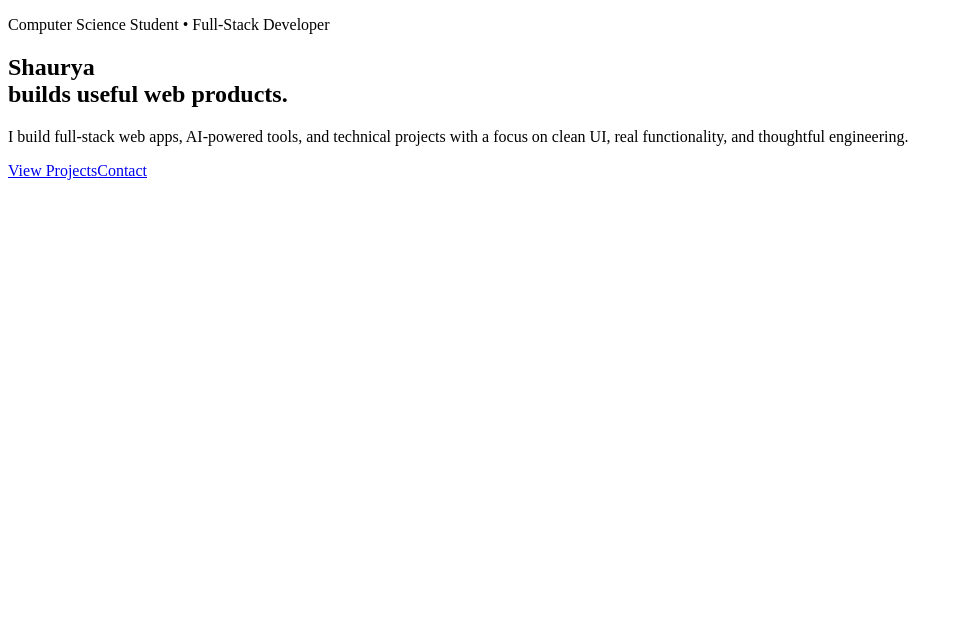
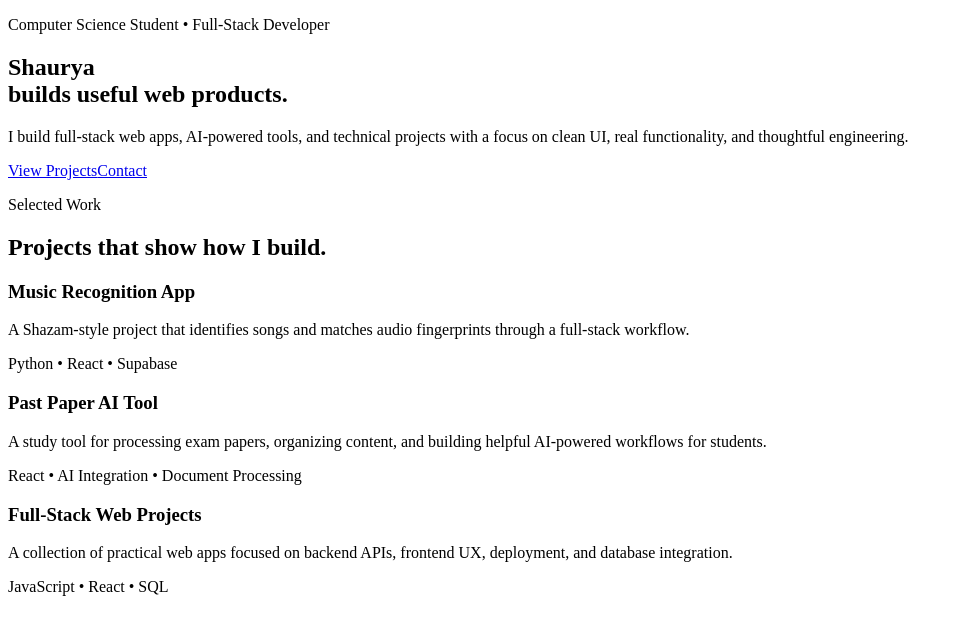
Before and after one commit to icecold009/shaurya-portfolio, a React (Vite) app: page / in a window 1280 px wide. Shown: the top 634 px of the page, without its empty margins (0-963 px from the left). Built offline with nearby package versions, Linux system fonts and the light colour scheme; the HTML template or start-up script is replaced by a standard one.

Commit message:
Add projects section with portfolio cards

```diff
--- a/src/App.jsx
+++ b/src/App.jsx
@@ -1,9 +1,11 @@
 import Hero from "./components/Hero";
+import Projects from "./components/Projects";
 
 function App() {
     return (
         <main>
             <Hero />
+            <Projects />
         </main>
     );
 }
--- a/src/components/Projects.jsx
+++ b/src/components/Projects.jsx
@@ -0,0 +1,43 @@
+function Projects() {
+    const projects = [
+        {
+            title: "Music Recognition App",
+            description:
+                "A Shazam-style project that identifies songs and matches audio fingerprints through a full-stack workflow.",
+            stack: "Python • React • Supabase",
+        },
+        {
+            title: "Past Paper AI Tool",
+            description:
+                "A study tool for processing exam papers, organizing content, and building helpful AI-powered workflows for students.",
+            stack: "React • AI Integration • Document Processing",
+        },
+        {
+            title: "Full-Stack Web Projects",
+            description:
+                "A collection of practical web apps focused on backend APIs, frontend UX, deployment, and database integration.",
+            stack: "JavaScript • React • SQL",
+        },
+    ];
+
+    return (
+        <section className="projects" id="projects">
+            <div className="section-heading">
+                <p className="section-label">Selected Work</p>
+                <h2>Projects that show how I build.</h2>
+            </div>
+
+            <div className="project-grid">
+                {projects.map((project) => (
+                    <article className="project-card" key={project.title}>
+                        <h3>{project.title}</h3>
+                        <p>{project.description}</p>
+                        <span className="project-stack">{project.stack}</span>
+                    </article>
+                ))}
+            </div>
+        </section>
+    );
+}
+
+export default Projects;
```
